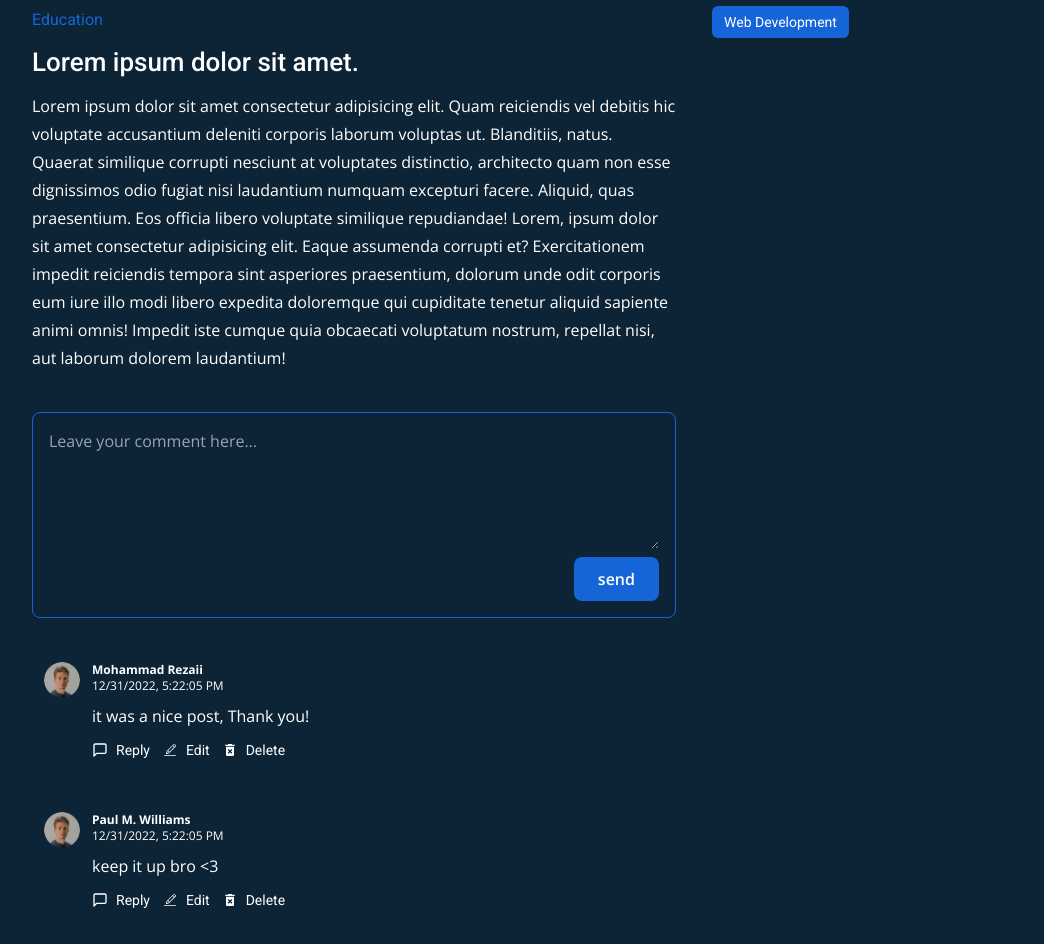
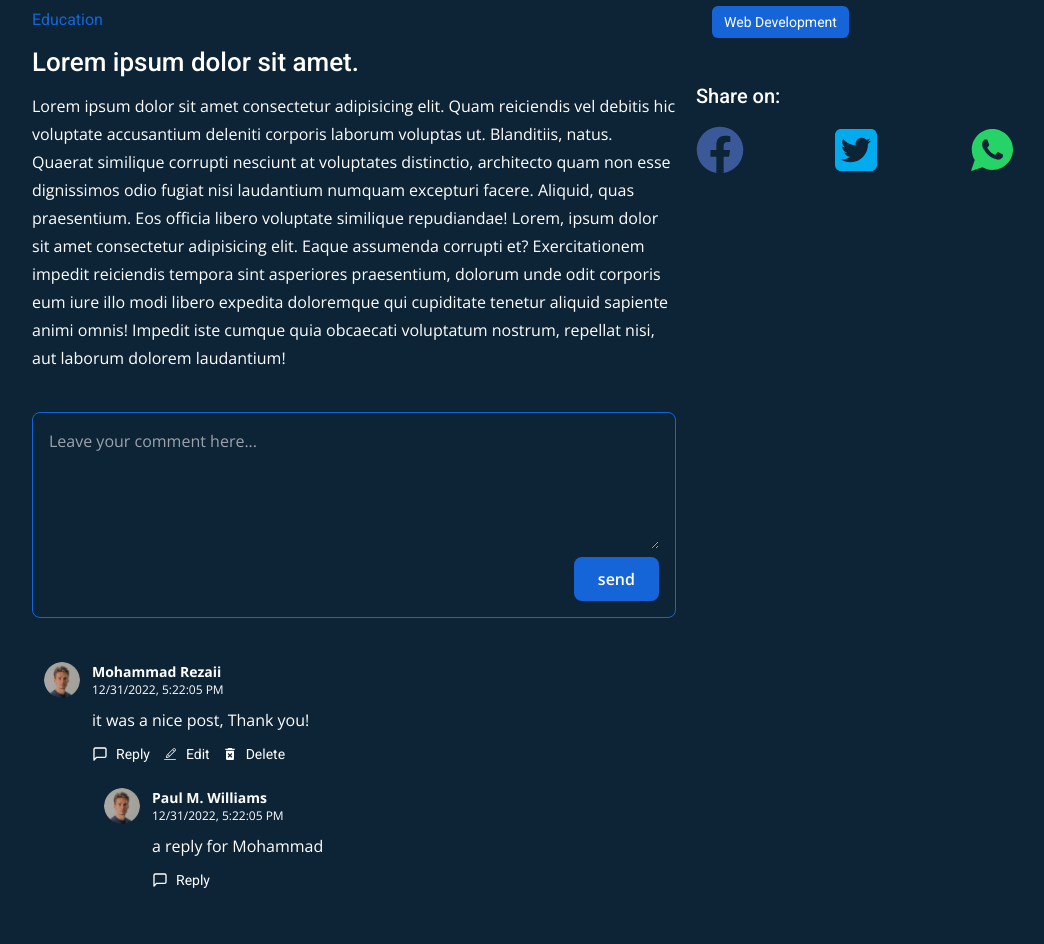
Before and after one commit to shaikot-asif/Skill-Sharing-Platform-, a React (Vite) app: page /blog/1 in a window 1280 px wide. Shown: the part 628-1572 px from the top of the page, without its empty margins (116-1160 px from the left). Built offline with nearby package versions, Linux system fonts and the light colour scheme.

Commit message:
complete comment section and also reply, add social media share

```diff
--- a/src/components/comments/CommentForm.jsx
+++ b/src/components/comments/CommentForm.jsx
@@ -1,8 +1,13 @@
 import React from "react";
 import { useState } from "react";
 
-const CommentForm = ({ btnLabel, formSubmitHandler }) => {
-  const [value, setValue] = useState("");
+const CommentForm = ({
+  btnLabel,
+  formSubmitHandler,
+  formCancelHandler = null,
+  initialText = "",
+}) => {
+  const [value, setValue] = useState(initialText);
   const submitHandler = (e) => {
     e.preventDefault();
     formSubmitHandler(value);
@@ -18,12 +23,22 @@ const CommentForm = ({ btnLabel, formSubmitHandler }) => {
           value={value}
           onChange={(e) => setValue(e.target.value)}
         />
-        <button
-          type="submit"
-          className="mt-2 px-6 py-2.5 rounded-lg bg-primary text-white font-semibold"
-        >
-          {btnLabel}
-        </button>
+        <div className="flex flex-col-reverse gap-y-2 items-center gap-x-2 pt-2 min-[420px]:flex-row">
+          {formCancelHandler && (
+            <button
+              onClick={formCancelHandler}
+              className="px-6 py-2 rounded-lg border border-red-500 text-red-500"
+            >
+              Cancel
+            </button>
+          )}
+          <button
+            type="submit"
+            className=" px-6 py-2.5 rounded-lg bg-primary text-white font-semibold"
+          >
+            {btnLabel}
+          </button>
+        </div>
       </div>
     </form>
   );
--- /dev/null
+++ b/src/components/comments/SocialShareButtons.jsx
@@ -0,0 +1,35 @@
+import React from "react";
+import { FaFacebook } from "react-icons/fa";
+import { FaSquareTwitter } from "react-icons/fa6";
+import { IoLogoWhatsapp } from "react-icons/io";
+
+const SocialShareButtons = ({ url }) => {
+  return (
+    <div className="w-full flex justify-between">
+      <a
+        href={`https://facebook.com/dialog/share?app_id=3648988545420686&display=popup&href=${url}`}
+        target="_blank"
+        rel="noref"
+      >
+        <FaFacebook className="text-[#3b5998] w-12 h-auto" />
+      </a>
+      <a
+        href={`https://twitter.com/intent/tweet?url=${url}`}
+        target="_blank"
+        rel="noref"
+      >
+        <FaSquareTwitter className="text-[#00acee] w-12 h-auto" />
+      </a>
+
+      <a
+        href={`https://api.whatsapp.com/send?text=${url}`}
+        target="_blank"
+        rel="noref"
+      >
+        <IoLogoWhatsapp className="text-[#25D366] w-12 h-auto" />
+      </a>
+    </div>
+  );
+};
+
+export default SocialShareButtons;
--- a/src/components/comments/comments/Comment.jsx
+++ b/src/components/comments/comments/Comment.jsx
@@ -3,7 +3,34 @@ import { images } from "../../../constants";
 import { FiMessageSquare } from "react-icons/fi";
 import { CiEdit } from "react-icons/ci";
 import { MdDeleteForever } from "react-icons/md";
-const Comment = ({ Comment }) => {
+import CommentForm from "../CommentForm";
+const Comment = ({
+  comment,
+  logginedUserId,
+  setAffectedComment,
+  affectedComment,
+  addComment,
+  parentId = null,
+  updateComment,
+  deleteComment,
+  replies,
+}) => {
+  const isUserLoggined = Boolean(logginedUserId);
+  const commentBelongsToUser = logginedUserId === comment.user._id;
+  const isReplying =
+    affectedComment &&
+    affectedComment.type === "replying" &&
+    affectedComment._id === comment._id;
+
+  const isEditing =
+    affectedComment &&
+    affectedComment.type === "editing" &&
+    affectedComment._id === comment._id;
+
+  const repliedCommentId = parentId ? parentId : comment._id;
+
+  const replyOnUserId = comment.user._id;
+
   return (
     <div className="flex flex-nowrap items-start gap-x-3 bg-dark-hard p-3 rounded-lg">
       <img
@@ -12,26 +39,87 @@ const Comment = ({ Comment }) => {
         alt="user Profile"
       />
       <div className="flex-1 flex flex-col">
-        <h5 className="font-bold text-white text-xs">{Comment.user.name}</h5>
+        <h5 className="lg:text-sm font-bold text-white text-xs">
+          {comment.user.name}
+        </h5>
         <span className="text-xs text-white">
-          {new Date(Comment.createdAt).toLocaleString()}
+          {new Date(comment.createdAt).toLocaleString()}
         </span>
 
-        <p className="font-openSans mt-[10px] text-white">{Comment.desc}</p>
+        {!isEditing && (
+          <p className="font-openSans mt-[10px] text-white">{comment.desc}</p>
+        )}
+
+        {isEditing && (
+          <CommentForm
+            btnLabel={"Update"}
+            formSubmitHandler={(value) => updateComment(value, comment._id)}
+            formCancelHandler={() => setAffectedComment(null)}
+            initialText={comment.desc}
+          />
+        )}
         <div className="flex items-center gap-x-3 text-white font-roboto text-sm mt-3 mb-3">
-          <button className="flex items-center space-x-2">
+          {isUserLoggined && (
+            <button
+              className="flex items-center space-x-2"
+              onClick={() =>
+                setAffectedComment({ type: "replying", _id: comment._id })
+              }
+            >
               <FiMessageSquare className="w-4 h-auto" />
               <span>Reply</span>
             </button>
-          <button className="flex items-center space-x-2">
+          )}
+
+          {commentBelongsToUser && (
+            <>
+              <button
+                onClick={() =>
+                  setAffectedComment({ type: "editing", _id: comment._id })
+                }
+                className="flex items-center space-x-2"
+              >
                 <CiEdit className="w-4 h-auto" />
                 <span>Edit</span>
               </button>
-          <button className="flex items-center space-x-2">
+              <button
+                onClick={() => deleteComment(comment._id)}
+                className="flex items-center space-x-2"
+              >
                 <MdDeleteForever className="w-4 h-auto" />
                 <span>Delete</span>
               </button>
+            </>
+          )}
         </div>
+        {isReplying && (
+          <CommentForm
+            btnLabel="Reply"
+            formSubmitHandler={(value) =>
+              addComment(value, repliedCommentId, replyOnUserId)
+            }
+            formCancelHandler={() => setAffectedComment(null)}
+          />
+        )}
+
+        {replies.length > 0 && (
+          <div>
+            {replies.map((reply) => (
+              <Comment
+                key={reply._id}
+                addComment={addComment}
+                comment={reply}
+                logginedUserId={logginedUserId}
+                setAffectedComment={setAffectedComment}
+                affectedComment={affectedComment}
+                deleteComment={deleteComment}
+                replies={[]}
+                updateComment={updateComment}
+                parentId={comment._id}
+              />
+            ))}
+          </div>
+        )}
       </div>
     </div>
   );
--- a/src/components/comments/comments/CommentContainer.jsx
+++ b/src/components/comments/comments/CommentContainer.jsx
@@ -5,10 +5,13 @@ import { useState } from "react";
 import { useEffect } from "react";
 import Comment from "./Comment";
 
-const CommentContainer = ({ className }) => {
+const CommentContainer = ({ className, logginedUserId }) => {
   const [comments, setComments] = useState([]);
   const mainComments = comments.filter((comment) => comment.parent === null);
-  console.log(comments);
+
+  const [affectedComment, setAffectedComment] = useState(null);
+
+  console.log("cmnt:", comments);
 
   useEffect(() => {
     (async () => {
@@ -18,7 +21,7 @@ const CommentContainer = ({ className }) => {
   }, []);
   const addCommentHandler = (value, parent = null, replyOnUser = null) => {
     const newComment = {
-      _id: "10",
+      _id: Math.random().toString(),
       user: {
         _id: "a",
         name: "Mohammad Rezaii",
@@ -27,12 +30,42 @@ const CommentContainer = ({ className }) => {
       post: "1",
       parent: parent,
       replyOnUser: replyOnUser,
-      createdAt: "2022-12-31T17:22:05.092+0000",
+      createdAt: new Date().toISOString(),
     };
     setComments((curState) => {
       return [newComment, ...curState];
     });
+    setAffectedComment(null);
   };
+
+  const updateCommentHandler = (value, commentId) => {
+    const updateComments = comments.map((comment) => {
+      if (comment._id === commentId) {
+        return { ...comment, desc: value };
+      }
+      return comment;
+    });
+    setComments(updateComments);
+    setAffectedComment(null);
+  };
+
+  const deleteCommentHandler = (commentId) => {
+    const updatedComments = comments.filter((comment) => {
+      return comment._id !== commentId;
+    });
+    setComments(updatedComments);
+  };
+
+  const getRepliesHandler = (commentId) => {
+    return comments
+      .filter((comment) => comment.parent === commentId)
+      .sort((a, b) => {
+        return (
+          new Date(a.createdAt).getTime() - new Date(b.createdAt).getTime()
+        );
+      });
+  };
+
   return (
     <div className={`${className}`}>
       <CommentForm
@@ -40,8 +73,18 @@ const CommentContainer = ({ className }) => {
         formSubmitHandler={(value) => addCommentHandler(value)}
       />
       <div className="space-y-4 mt-8">
-        {mainComments.map((comment) => (
-          <Comment Comment={comment} />
+        {mainComments.map((comment, index) => (
+          <Comment
+            key={index}
+            affectedComment={affectedComment}
+            setAffectedComment={setAffectedComment}
+            comment={comment}
+            logginedUserId={logginedUserId}
+            addComment={addCommentHandler}
+            updateComment={updateCommentHandler}
+            deleteComment={deleteCommentHandler}
+            replies={getRepliesHandler(comment._id)}
+          />
         ))}
       </div>
     </div>
--- a/src/pages/articleDetail/ArticleDetailsPage.jsx
+++ b/src/pages/articleDetail/ArticleDetailsPage.jsx
@@ -5,6 +5,7 @@ import { Link } from "react-router-dom";
 import { images } from "../../constants";
 import SuggestPost from "./container/SuggestPost";
 import CommentContainer from "../../components/comments/comments/CommentContainer";
+import SocialShareButtons from "../../components/comments/SocialShareButtons";
 
 const bradcrumbs = [
   { name: "Home", link: "/" },
@@ -75,14 +76,24 @@ const ArticleDetailsPage = () => {
               laborum dolorem laudantium!
             </p>
           </div>
-          <CommentContainer className="mt-10" />
+          <CommentContainer className="mt-10" logginedUserId="a" />
         </article>
+
+        <div>
           <SuggestPost
             className="mt-8 lg:mt-0 lg:max-w-xs"
             header="Latest Article"
             posts={postData}
             tags={tagsData}
           />
+
+          <div className="mt-7">
+            <h2 className="font-roboto font-medium text-white mb-4 md:text-xl">
+              Share on:
+            </h2>
+            <SocialShareButtons url={encodeURI("https://stacklearner.com")} />
+          </div>
+        </div>
       </section>
     </MainLayout>
   );
```
Lines whose indentation alone changed are shown as unchanged.
